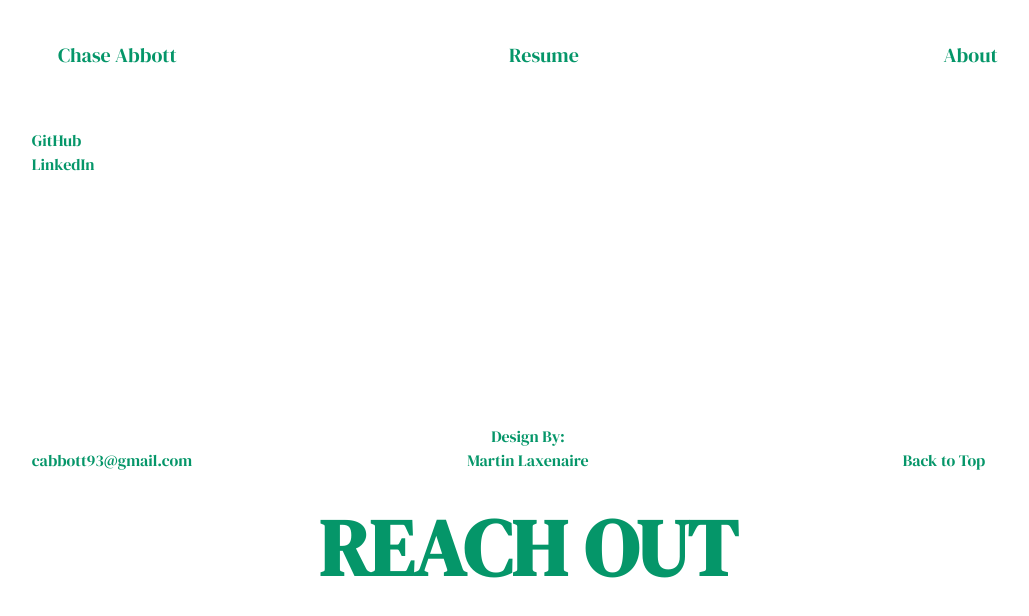
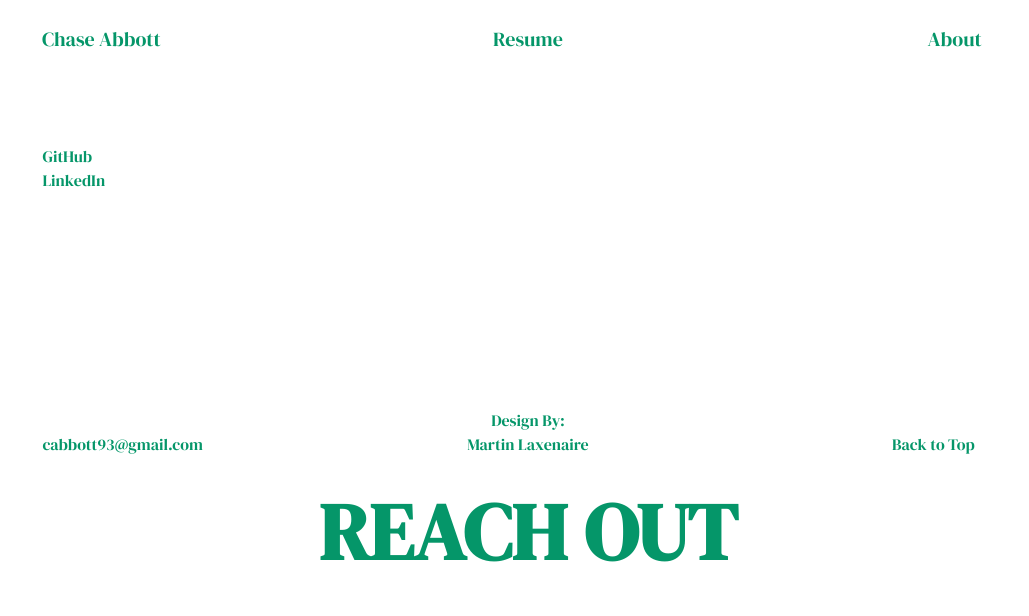
Before and after one commit to chase-abbott/Portfolio, a React (Create React App) app: page /about in a window 1280 px wide. Shown: the top 616 px of the page, without its empty margins (112-1141 px from the left). Built offline with nearby package versions, Linux system fonts and the light colour scheme.

Commit message:
fix footer

```diff
--- a/src/app/App.js
+++ b/src/app/App.js
@@ -16,13 +16,13 @@ class App extends Component {
 
   render() {
     return (
-      <div className="App m-4">
+      <div className="App">
         <Router>
           <Route
             component = {Header}
           />
 
-          <main className="m-4">
+          <main className="m-8">
 
             <Switch>
               <Route path="/" exact
--- a/src/components/Footer.js
+++ b/src/components/Footer.js
@@ -12,8 +12,8 @@ class Footer extends Component {
 
   render() {
     return (
-      <footer className="Footer grid grid-rows-footerRows font-theme mt-20">
-        <div className="text-xs tablet:text-base grid grid-cols-3">
+      <footer className="Footer grid grid-rows-footerRows font-theme m-8 tablet:mt-20">
+        <div className="text-tiny tablet:text-base grid grid-cols-3">
           <div className="grid grid-rows-2 justify-center h-max">
             <div className="flex flex-col w-max">
               <label className="text-green-600 hover:underline">
```
